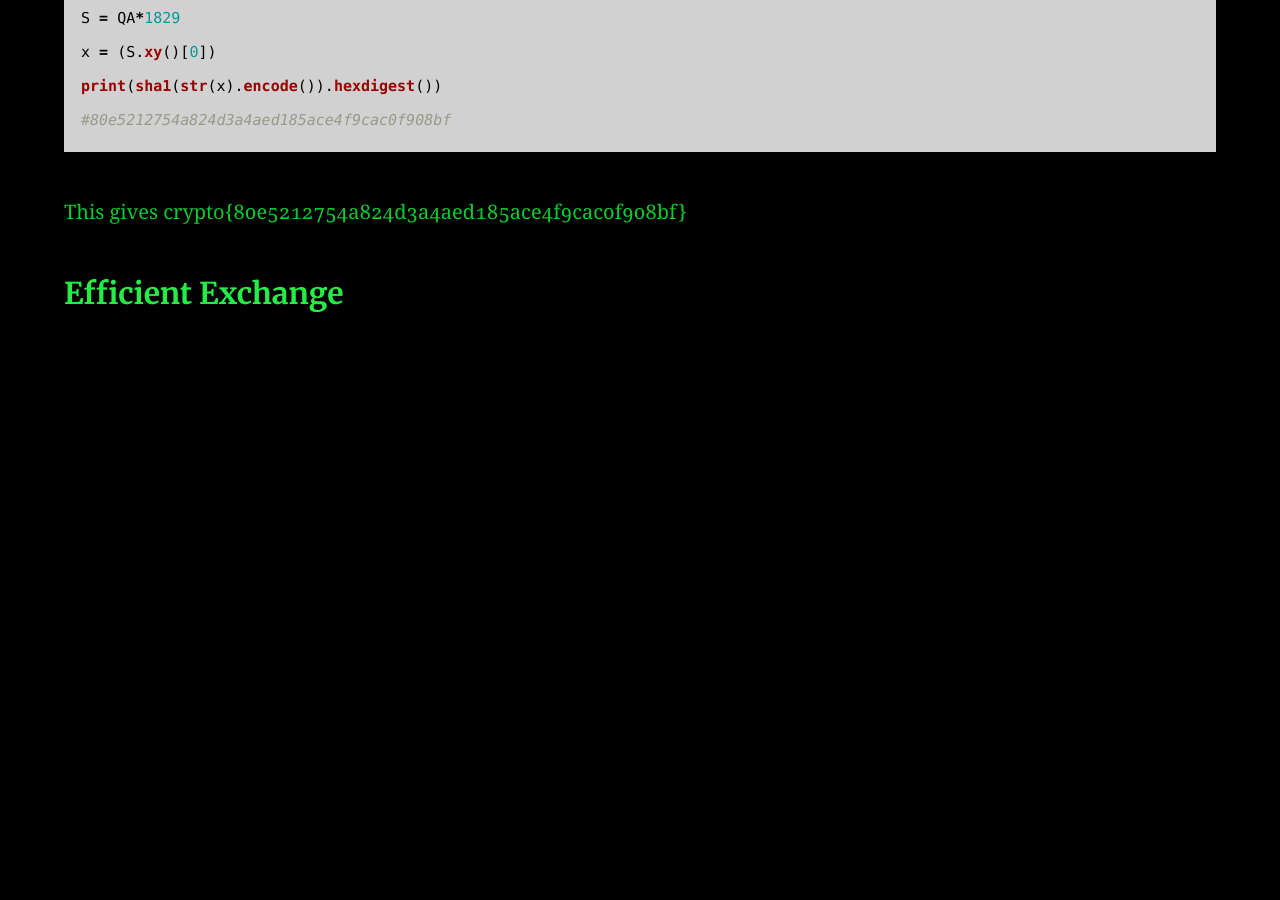
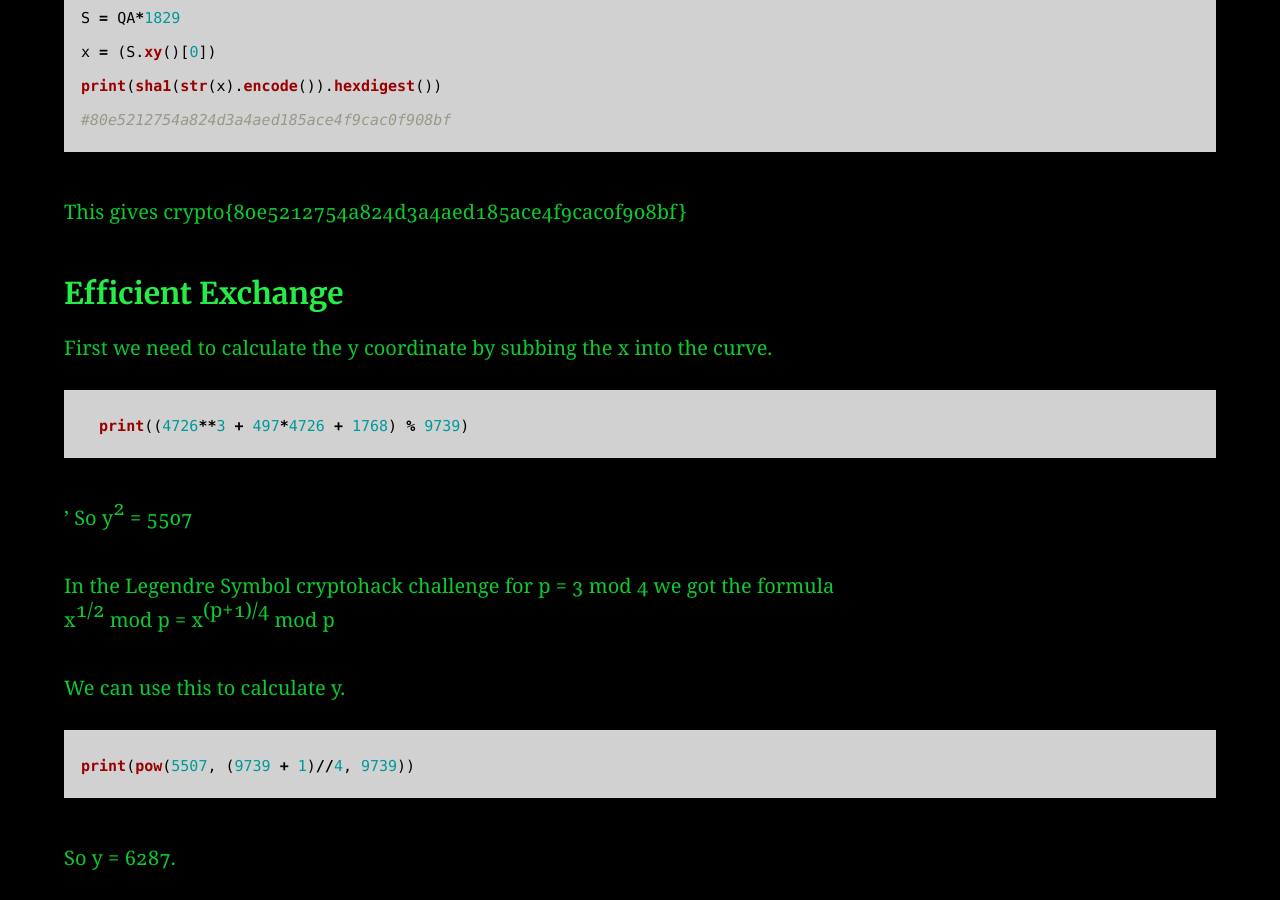
Before and after one commit to AC01010/Connor-McCartney.github.io, a Jekyll site: the page built from _posts/2009-01-10-Cryptohackellipticstarter.md, in a window 1280 px wide and 900 px high, scrolled down 2058 px. Built offline with Jekyll 4.4.1, drawn with Linux system fonts in a browser that asks for light colours; before the commit the page ends 2380 px from its top, so only the background shows below that.

Commit message:
Update 2009-01-10-Cryptohackellipticstarter.md

````diff
--- a/_posts/2009-01-10-Cryptohackellipticstarter.md
+++ b/_posts/2009-01-10-Cryptohackellipticstarter.md
@@ -72,3 +72,22 @@ print(sha1(str(x).encode()).hexdigest())
 This gives crypto{80e5212754a824d3a4aed185ace4f9cac0f908bf}
 
 ### Efficient Exchange
+
+First we need to calculate the y coordinate by subbing the x into the curve.
+
+```python
+  print((4726**3 + 497*4726 + 1768) % 9739)
+```
+'
+So y<sup>2</sup> = 5507
+
+In the Legendre Symbol cryptohack challenge for p = 3 mod 4 we got the formula <br>
+x<sup>1/2</sup> mod p = x<sup>(p+1)/4</sup> mod p
+
+We can use this to calculate y.
+
+```python
+print(pow(5507, (9739 + 1)//4, 9739))
+```
+
+So y = 6287.
````
